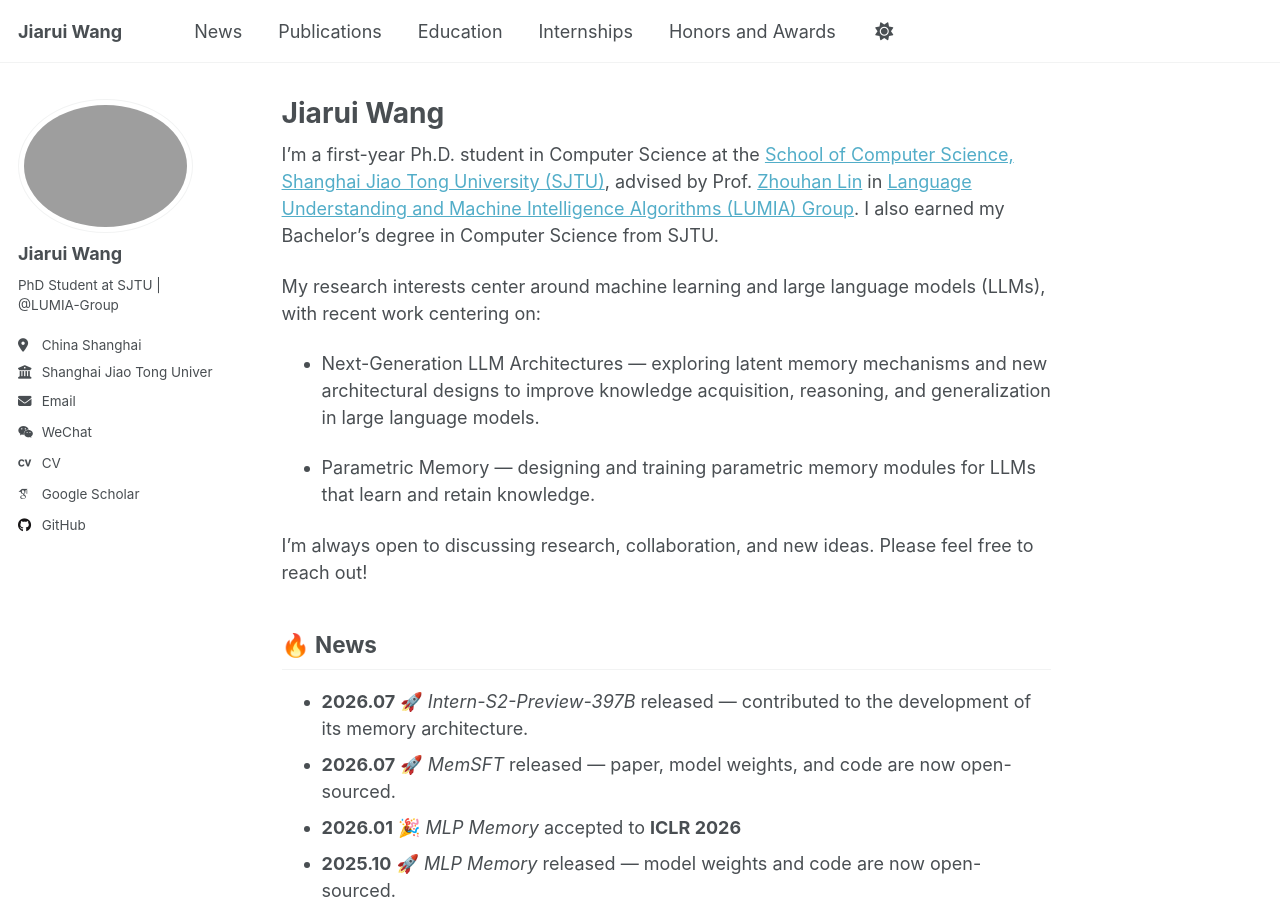
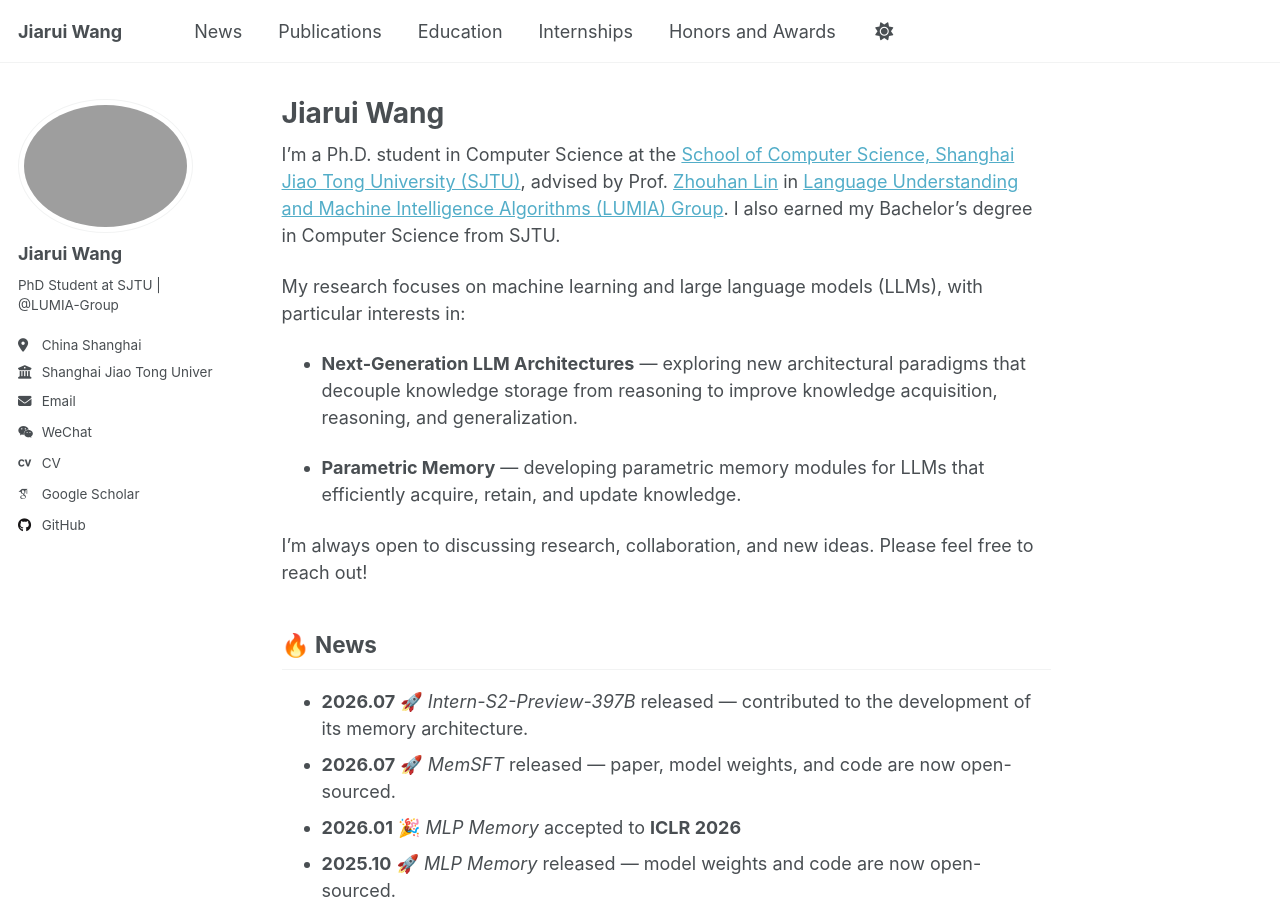
Before and after one commit to JruiWang/JruiWang.github.io, a Jekyll site: the page built from _pages/about.md, in a window 1280 px wide and 900 px high. Built offline with Jekyll 4.4.1, drawn with Linux system fonts in a browser that asks for light colours; some web fonts are replaced; a script that is not in the unit is left out.

Commit message:
Update bio

```diff
--- a/_pages/about.md
+++ b/_pages/about.md
@@ -7,13 +7,13 @@ redirect_from:
   - /about.html
 ---
 
-I’m a first-year Ph.D. student in Computer Science at the [School of Computer Science, Shanghai Jiao Tong University (SJTU)](https://cs.sjtu.edu.cn/), advised by Prof. [Zhouhan Lin](https://hantek.github.io/) in [Language Understanding and Machine Intelligence Algorithms (LUMIA) Group](https://lumia-group.github.io/). I also earned my Bachelor’s degree in Computer Science from SJTU.
+I’m a Ph.D. student in Computer Science at the [School of Computer Science, Shanghai Jiao Tong University (SJTU)](https://cs.sjtu.edu.cn/), advised by Prof. [Zhouhan Lin](https://hantek.github.io/) in [Language Understanding and Machine Intelligence Algorithms (LUMIA) Group](https://lumia-group.github.io/). I also earned my Bachelor’s degree in Computer Science from SJTU.
 
-My research interests center around machine learning and large language models (LLMs), with recent work centering on:
+My research focuses on machine learning and large language models (LLMs), with particular interests in:
 
-- Next-Generation LLM Architectures — exploring latent memory mechanisms and new architectural designs to improve knowledge acquisition, reasoning, and generalization in large language models.
+- **Next-Generation LLM Architectures** — exploring new architectural paradigms that decouple knowledge storage from reasoning to improve knowledge acquisition, reasoning, and generalization.
 
-- Parametric Memory — designing and training parametric memory modules for LLMs that learn and retain knowledge.
+- **Parametric Memory** — developing parametric memory modules for LLMs that efficiently acquire, retain, and update knowledge.
 
 I'm always open to discussing research, collaboration, and new ideas. Please feel free to reach out!
 
```
